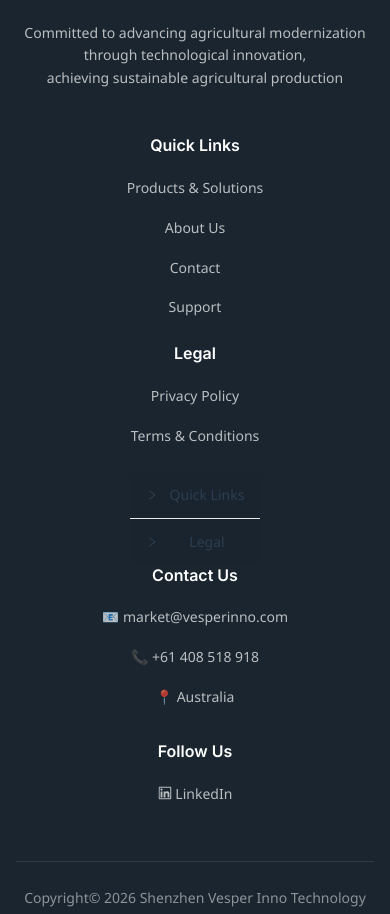
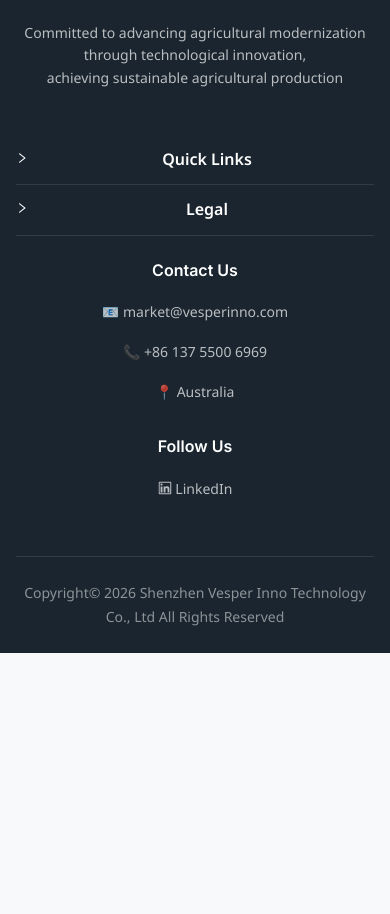
Before and after one commit to Randyren2024/vesper_vue, a Vue app: page / in a window 390 px wide. Shown: the part 4620-5534 px from the top of the page. After the commit the page ends 5273 px from the top, so only its background shows below. Built offline with nearby package versions, Linux system fonts and the light colour scheme.

Commit message:
chore: unify WhatsApp links to Chinese number and fix mobile footer redundancy

```diff
--- a/src/components/Footer.vue
+++ b/src/components/Footer.vue
@@ -46,9 +46,9 @@
 
       <div class="footer-section footer-contact">
         <h3 class="footer-title">Contact Us</h3>
-        <p class="footer-contact">📧 market@vesperinno.com</p>
-        <p class="footer-contact">📞 +61 408 518 918</p>
-        <p class="footer-contact">📍 Australia</p>
+        <p class="footer-contact-text">📧 market@vesperinno.com</p>
+        <p class="footer-contact-text">📞 +86 137 5500 6969</p>
+        <p class="footer-contact-text">📍 Australia</p>
       </div>
 
       <div class="footer-section footer-follow">
@@ -144,7 +144,7 @@ const handleFooterLogoError = (event: Event) => {
   color: #52c41a;
 }
 
-.footer-contact {
+.footer-contact-text {
   color: rgba(255, 255, 255, 0.7);
   font-size: 14px;
   margin: 0;
@@ -161,6 +161,38 @@ const handleFooterLogoError = (event: Event) => {
   color: rgba(255, 255, 255, 0.5);
   font-size: 14px;
   margin: 0;
+}
+
+/* Hide accordion on desktop */
+.footer-mobile-accordion {
+  display: none;
+}
+
+/* Accordion styling */
+.footer-collapse {
+  background: transparent !important;
+}
+
+.footer-collapse :deep(.ant-collapse-item) {
+  border-bottom: 1px solid rgba(255, 255, 255, 0.1) !important;
+}
+
+.footer-collapse :deep(.ant-collapse-header) {
+  color: white !important;
+  font-size: 16px !important;
+  font-weight: 600 !important;
+  padding: 12px 0 !important;
+  text-align: center !important;
+}
+
+.footer-collapse :deep(.ant-collapse-content-box) {
+  padding: 0 !important;
+  text-align: center !important;
+}
+
+.footer-collapse :deep(.ant-collapse-content-box .footer-link) {
+  padding: 10px 0;
+  font-size: 16px;
 }
 
 
@@ -205,8 +237,21 @@ const handleFooterLogoError = (event: Event) => {
     text-align: center;
   }
 
-  .footer-contact {
+  .footer-contact-text {
     text-align: center;
+  }
+
+  /* Show accordion on mobile */
+  .footer-mobile-accordion {
+    display: block;
+    width: 100%;
+    margin-bottom: 24px;
+  }
+
+  /* Hide regular Quick Links & Legal sections on mobile */
+  .footer-section:nth-child(2),  /* Quick Links */
+  .footer-section:nth-child(3) { /* Legal */
+    display: none;
   }
 
 
--- a/src/views/AboutView.vue
+++ b/src/views/AboutView.vue
@@ -182,7 +182,7 @@
           </div>
           <div class="contact-info">
             <p class="contact-detail">📧 market@vesperinno.com</p>
-            <p class="contact-detail">📞 +61 408 518 918</p>
+            <p class="contact-detail">📞 +86 137 5500 6969</p>
             <p class="contact-detail">📍 Australia</p>
           </div>
         </div>
--- a/src/views/ContactView.vue
+++ b/src/views/ContactView.vue
@@ -272,7 +272,7 @@ const contactCards = [
     icon: '📞',
     iconClass: 'phone',
     title: 'Phone',
-    content: '+61 408 518 918',
+    content: '+86 137 5500 6969',
     action: () => callPhone(),
     actionText: 'Call Now'
   },
@@ -288,7 +288,7 @@ const contactCards = [
     icon: '💬',
     iconClass: 'whatsapp',
     title: 'WhatsApp',
-    content: '+61 408 518 918',
+    content: '+86 137 5500 6969',
     action: () => openWhatsApp(),
     actionText: 'Message on WhatsApp'
   },
--- a/src/views/PrivacyPolicyView.vue
+++ b/src/views/PrivacyPolicyView.vue
@@ -221,7 +221,7 @@
             <div class="contact-info-box">
               <p><strong>Vesper AgriTech</strong></p>
               <p>📧 Email: market@vesperinno.com</p>
-              <p>📞 Phone: +61 408 518 918</p>
+              <p>📞 Phone: +86 137 5500 6969</p>
               <p>📍 Location: Australia</p>
               <p class="contact-action">
                 <a-button type="primary" @click="$router.push('/contact')">Contact Us</a-button>
--- a/src/views/ProductDetailView.vue
+++ b/src/views/ProductDetailView.vue
@@ -241,14 +241,14 @@ const handleFooterLogoError = (event: Event) => { footerLogoError.value = true }
 const openWhatsAppDemo = () => {
   if (!product.value) return
   const message = `Hi, I would like to request a demo for ${product.value.code} ${product.value.name}. What are the available demo options?`
-  const whatsappUrl = `https://wa.me/61408518918?text=${encodeURIComponent(message)}`
+  const whatsappUrl = `https://wa.me/8613755006969?text=${encodeURIComponent(message)}`
   window.open(whatsappUrl, '_blank')
 }
 
 const openWhatsApp = () => {
   if (!product.value) return
   const message = `Hi, I'm interested in ${product.value.code} ${product.value.name}. Could you please provide more information?`
-  const whatsappUrl = `https://wa.me/61408518918?text=${encodeURIComponent(message)}`
+  const whatsappUrl = `https://wa.me/8613755006969?text=${encodeURIComponent(message)}`
   window.open(whatsappUrl, '_blank')
 }
 
--- a/src/views/SupportView.vue
+++ b/src/views/SupportView.vue
@@ -29,14 +29,14 @@
           <div class="support-card">
             <div class="support-icon">📞</div>
             <h3>Phone Support</h3>
-            <p class="support-phone">+61 408 518 918</p>
+            <p class="support-phone">+86 137 5500 6969</p>
             <a-button type="primary" size="large" block @click="callPhone">Call Now</a-button>
           </div>
 
           <div class="support-card">
             <div class="support-icon">💬</div>
             <h3>WhatsApp</h3>
-            <p class="support-phone">+61 408 518 918</p>
+            <p class="support-phone">+86 137 5500 6969</p>
             <a-button type="primary" size="large" block @click="openWhatsApp">Message on WhatsApp</a-button>
           </div>
 
@@ -164,11 +164,11 @@ const router = useRouter()
 const activeKey = ref(['1'])
 
 const callPhone = () => {
-  window.location.href = 'tel:+61408518918'
+  window.location.href = 'tel:+8613755006969'
 }
 
 const openWhatsApp = () => {
-  const phoneNumber = '61408518918'
+  const phoneNumber = '8613755006969'
   const message = 'Hello! I need technical support for my Vesper AgriTech product.'
   const whatsappUrl = `https://wa.me/${phoneNumber}?text=${encodeURIComponent(message)}`
   window.open(whatsappUrl, '_blank')
--- a/src/views/TermsView.vue
+++ b/src/views/TermsView.vue
@@ -243,7 +243,7 @@
             <div class="contact-info-box">
               <p><strong>Vesper AgriTech</strong></p>
               <p>📧 Email: market@vesperinno.com</p>
-              <p>📞 Phone: +61 408 518 918</p>
+              <p>📞 Phone: +86 137 5500 6969</p>
               <p>📍 Location: Australia</p>
               <p class="contact-action">
                 <a-button type="primary" @click="$router.push('/contact')">Contact Us</a-button>
```
